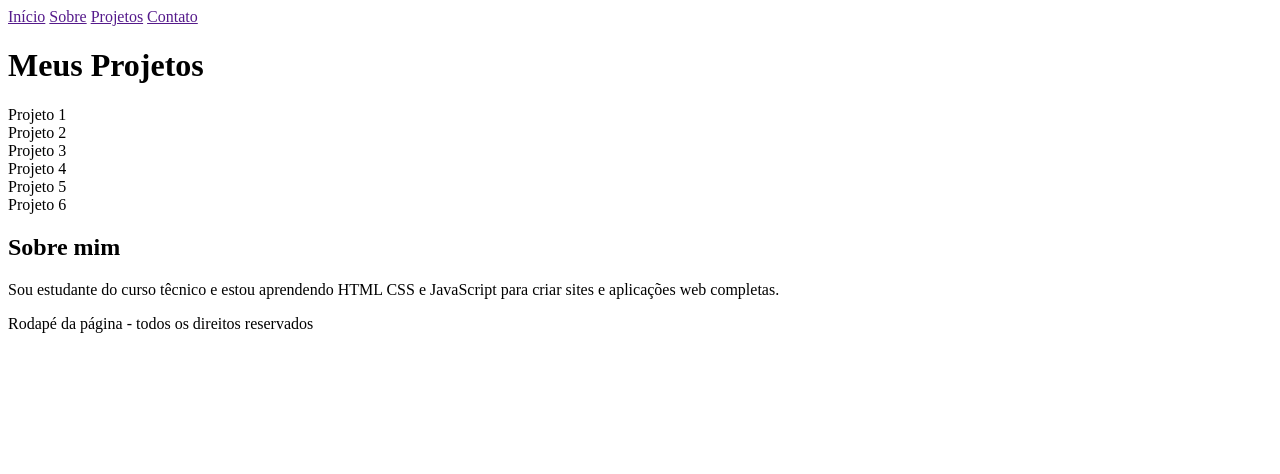
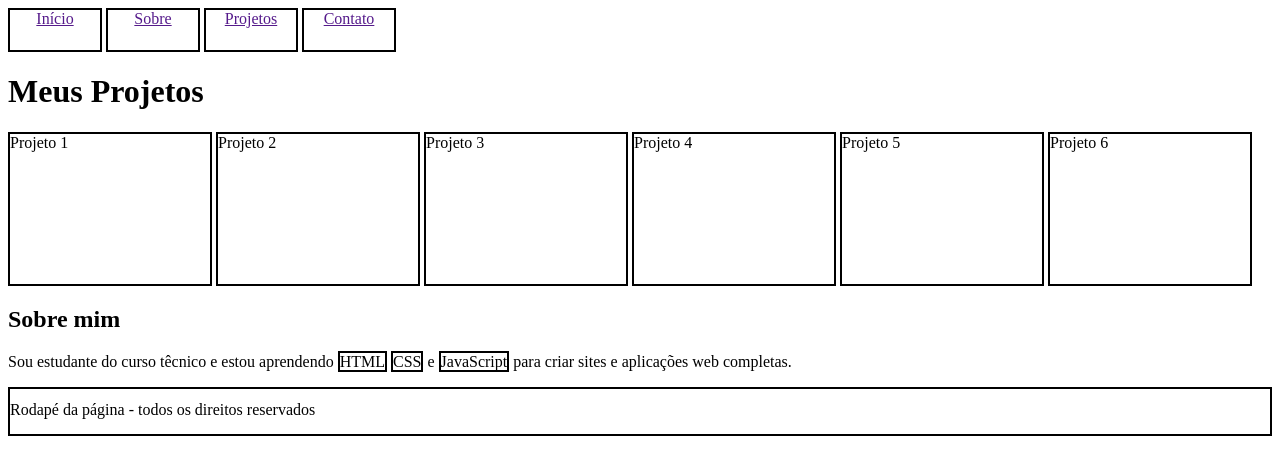
Before and after one commit to ziounkLh/atividade, a plain HTML site: page index.html in a window 1280 px wide. Drawn offline with Linux system fonts and the light colour scheme.

Commit message:
commit 2

```diff
--- a/index.css
+++ b/index.css
@@ -0,0 +1,35 @@
+
+header {
+    a{
+        border: 2px  solid black;
+        display: inline-block;
+        height: 40px;
+        width: 90px;
+
+        .texto {
+            text-align: center;
+        }
+    }
+}
+
+main {
+    .projeto {
+        border: 2px  solid black;
+        height: 150px;
+        width: 200px;
+        display: inline-block;
+    }
+
+    span {
+        border: 2px solid black;
+    }
+}
+
+footer {
+    border: 2px solid black;
+    height: 45px;
+
+    .texto1 {
+        margin-top: 12px;
+    }
+}
--- a/index.html
+++ b/index.html
@@ -1,31 +1,46 @@
 <!DOCTYPE html>
-<html lang="en">
+<html lang="pt-br">
 <head>
     <meta charset="UTF-8">
+    <link rel="stylesheet" href="index.css">
     <meta name="viewport" content="width=device-width, initial-scale=1.0">
-    <title>Document</title>
+    <title>Atividade</title>
 </head>
 <body>
     <header>
-        <a href="">Início</a>
-        <a href="">Sobre</a>
-        <a href="">Projetos</a>
-        <a href="">Contato</a>
+        <a href="">
+            <div class="texto">Início</div>
+        </a>
+        <a href="">
+           <div class="texto">Sobre</div>
+        </a>
+        <a href="">
+            <div class="texto">Projetos</div>
+        </a>
+        <a href="">
+            <div class="texto">Contato</div>
+        </a>
     </header>
+
     <main>
         <h1>Meus Projetos</h1>
 
-        <div>Projeto 1</div>
-        <div>Projeto 2</div>
-        <div>Projeto 3</div>
-        <div>Projeto 4</div>
-        <div>Projeto 5</div>
-        <div>Projeto 6</div>
+        <div class="projeto">Projeto 1</div>
+        <div class="projeto">Projeto 2</div>
+        <div class="projeto">Projeto 3</div>
+        <div class="projeto">Projeto 4</div>
+        <div class="projeto">Projeto 5</div>
+        <div class="projeto">Projeto 6</div>
 
         <h2>Sobre mim</h2>
 
         <p>Sou estudante do curso têcnico e estou aprendendo <span>HTML</span> <span>CSS</span> e <span>JavaScript</span> para criar sites e aplicações web completas.</p>
     </main>
-    <footer> Rodapé da página - todos os direitos reservados</footer>
+
+    <footer>
+       <div class="texto1">Rodapé da página - todos os direitos reservados
+       </div>
+    </footer>
+
 </body>
 </html>
```
